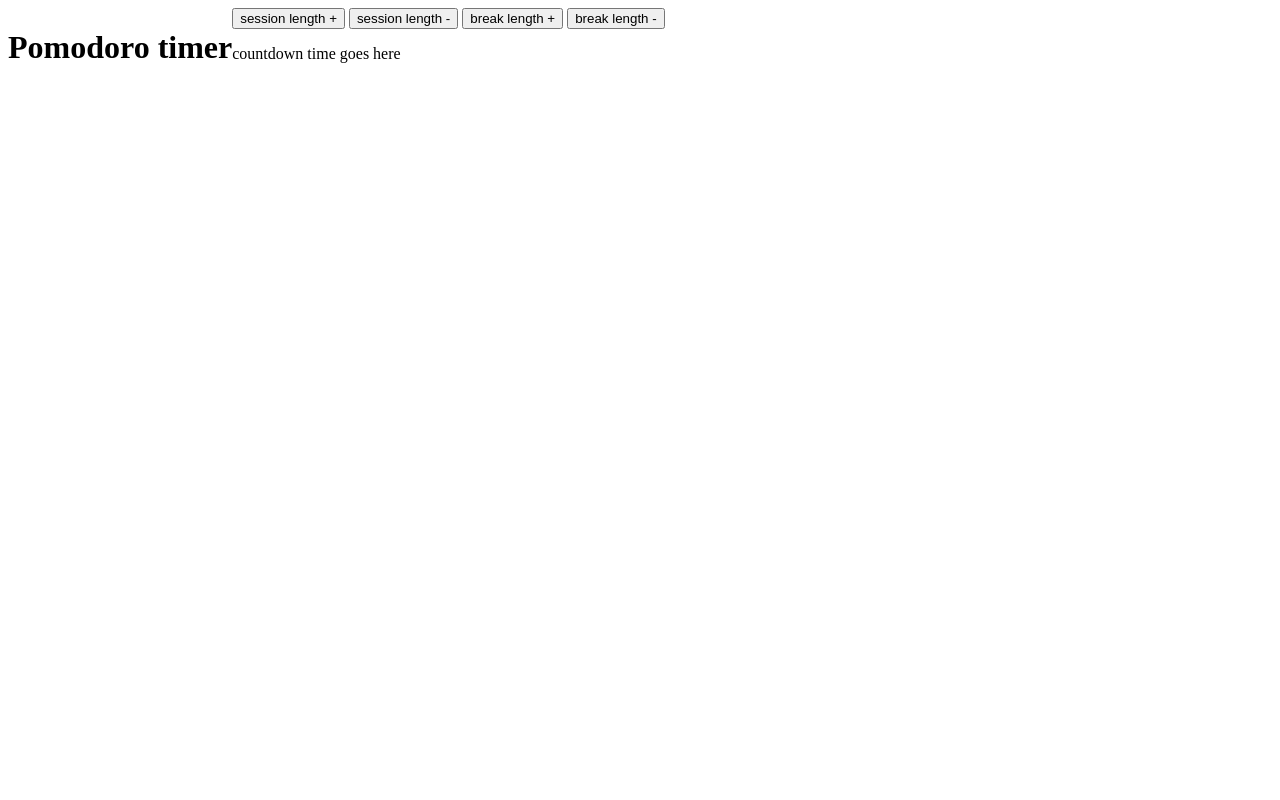
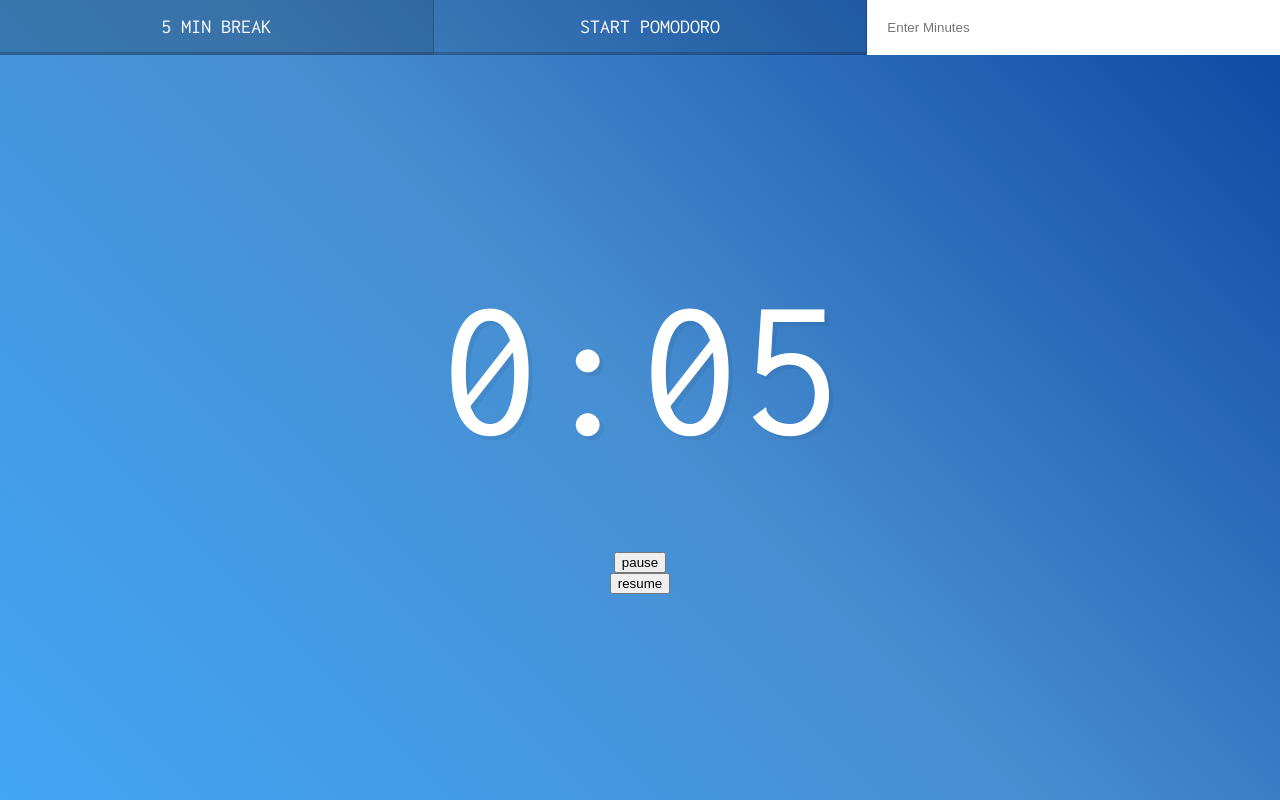
Before and after one commit to san00/Pomodoro-clock, a plain HTML site: page index.html in a window 1280 px wide. Drawn offline with Linux system fonts and the light colour scheme.

Commit message:
Create clock object
Object stores all timer functions.

```diff
--- a/index.html
+++ b/index.html
@@ -1,32 +1,33 @@
-<!Doctype html>
+  <!DOCTYPE html>
+  <html lang="en">
+  <head>
+    <meta charset="UTF-8">
+    <title>Countdown Timer</title>
+    <link href='https://fonts.googleapis.com/css?family=Inconsolata' rel='stylesheet' type='text/css'>
+    <link rel="stylesheet" href="pomodoro.css">
+  </head>
+  <body>
+    <div class="timer">
+      <div class="timer__controls">
+        <!-- <button data-time="20" class="timer__button">20 Secs</button> -->
+        <button data-time="300" class="timer__button">5 min break</button>
+        <!-- <button data-time="900" class="timer__button">Quick 15</button>
+        <button data-time="1200" class="timer__button">Snack 20</button> -->
+        <button data-time="1500" class="timer__button"> start pomodoro</button>
 
-<html>
-<head>
-  <meta charset="utf-8">
-  <link rel="stylesheet" href="pomodoro.css">
-  <title>Pomodoro clock</title>
-</head>
-<body>
-  <div class="container">
-  <header>
-      <h1>Pomodoro timer</h1>
-</header>
-<section>
-  <div class="timerbuttons">
-    <button type="button" name="sessionbuttonplus">session length +</button>
-    <button type="button" name="sessionbuttonminus">session length -</button>
-    <button type="button" name="breakbuttonplus">break length +</button>
-    <button type="button" name="breakbuttonminus">break length -</button>
-  </div>
+        <form name="customForm" id="custom">
+          <input type="text" name="minutes" placeholder="Enter Minutes">
+        </form>
+      </div>
+      <div class="display">
+        <h1 class="display__time-left">25:00</h1>
+        <p class="display__end-time"></p>
+        <!-- <button data-time="0" class="stop__button">stop</button> -->
+        <button type="button" class="stop__button" onclick="stopTimer()">pause</button>
+        <button type="button" class="resume__button" onclick="timer(countdown)">resume</button>
+      </div>
+    </div>
 
-    <div class="timerdisplay">
-      <p>countdown time goes here</p>
-    <span id="session timer"></span>
-    </div>
-</section>
-</div>
-</body>
-
-
-
+    <script src="pomodoro.js"></script>
+  </body>
   </html>
--- a/pomodoro.css
+++ b/pomodoro.css
@@ -1,3 +1,90 @@
-.container{
+/*.container{
 display: flex;
+}*/
+
+html {
+  box-sizing: border-box;
+  font-size: 10px;
+  background: #8E24AA;
+  background: linear-gradient(45deg,  #42a5f5 0%,#478ed1 50%,#0d47a1 100%);
 }
+
+*, *:before, *:after {
+  box-sizing: inherit;
+}
+
+body {
+  margin:0;
+  text-align: center;
+  font-family: 'Inconsolata', monospace;
+}
+
+.display__time-left {
+  font-weight: 100;
+  font-size: 20rem;
+  margin: 0;
+  color:white;
+  text-shadow:4px 4px 0 rgba(0,0,0,0.05);
+}
+
+.timer {
+  display:flex;
+  min-height: 100vh;
+  flex-direction:column;
+}
+
+.timer__controls {
+  display: flex;
+}
+
+.timer__controls > * {
+  flex:1;
+}
+
+.timer__controls form {
+  flex:1;
+  display:flex;
+}
+
+.timer__controls input {
+  flex:1;
+  border:0;
+  padding:2rem;
+}
+
+.timer__button {
+  background:none;
+  border:0;
+  cursor: pointer;
+  color:white;
+  font-size: 2rem;
+  text-transform: uppercase;
+  background:rgba(0,0,0,0.1);
+  border-bottom:3px solid rgba(0,0,0,0.2);
+  border-right:1px solid rgba(0,0,0,0.2);
+  padding:1rem;
+  font-family: 'Inconsolata', monospace;
+}
+
+.timer__button:hover,
+.timer__button:focus {
+  background:rgba(0,0,0,0.2);
+  outline:0;
+}
+
+.display {
+  flex:1;
+  display:flex;
+  flex-direction: column;
+  align-items: center;
+  justify-content: center;
+}
+
+.display__end-time {
+  font-size: 4rem;
+  color:white;
+}
+
+    Contact GitHub API Training Shop Blog About
+
+    © 2017 GitHub, Inc. Terms Privacy Security Status Help
--- a/pomodoro.js
+++ b/pomodoro.js
@@ -0,0 +1,64 @@
+const timerDisplay = document.querySelector('.display__time-left');
+const endTime = document.querySelector('.display__end-time');
+const buttons = document.querySelectorAll('[data-time]');
+
+let Clock = {
+
+  seconds: 10,
+
+  start: function() {
+    let self = this;
+
+    this.interval = setInterval(() => {
+      this.seconds = --this.seconds;
+      //check if we should stop it
+      if (this.seconds < 0) {
+        clearInterval(this);
+        return;
+      }
+      //display it
+      displayTimeLeft(this.seconds);
+
+    }, 1000)
+  },
+
+  pause: function() {
+    clearInterval(this.interval);
+    delete this.interval;
+  },
+
+  resume: function() {
+    if (!this.interval) {
+      this.start();
+    };
+
+  },
+  reset: function() {
+    this.pause();
+    displayTimeLeft(this.seconds);
+  }
+}
+
+Clock.reset();
+Clock.start();
+
+function displayTimeLeft(seconds){
+  const minutes = Math.floor(seconds/60);
+  const remainderSeconds = seconds % 60;
+  const display = `${minutes}:${remainderSeconds < 10 ? "0" : ''}${remainderSeconds}`;
+  document.title = display;
+  timerDisplay.textContent = display;
+}
+
+function startTimer() {
+  const seconds = parseInt(this.dataset.time);
+  timer(seconds);
+}
+
+buttons.forEach(button => button.addEventListener('click', startTimer));
+document.customForm.addEventListener('submit', function(e) {
+  e.preventDefault();
+  const mins = this.minutes.value;
+  timer(mins * 60);
+  this.reset();
+});
```
